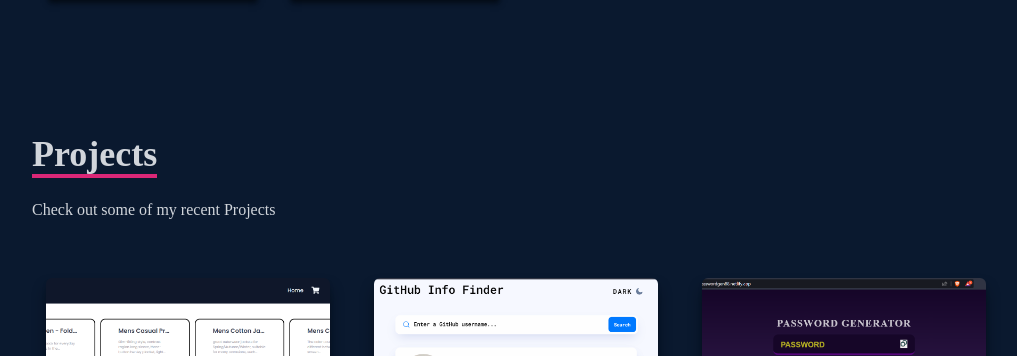
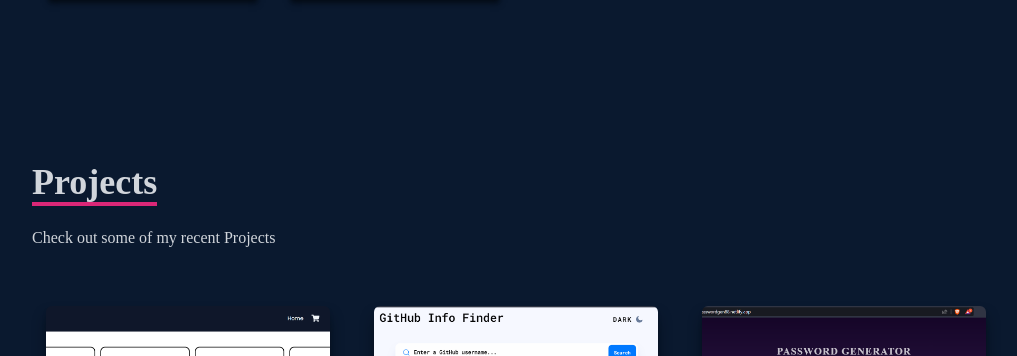
Before and after one commit to rashup198/portfolio-one, a React (Create React App) app: page / in a window 1280 px wide. Shown: the part 2380-2736 px from the top of the page, without its empty margins (124-1141 px from the left). Built offline with nearby package versions, Linux system fonts and the light colour scheme.

Commit message:
Updated Work.js

```diff
--- a/src/components/Work.js
+++ b/src/components/Work.js
@@ -11,10 +11,10 @@ import project6 from "../assets/projects/work6.png"
 
 const Work = () => {
   return (
-    <div className='w-full md:h-screen text-gray-300 bg-[#0a192f]'>
+    <div name='project' className='w-full md:h-screen text-gray-300 bg-[#0a192f]'>
 
       <div className='max-w-[1000px] mx-auto p-4 flex flex-col justify-center w-full h-full'>
-        <div className='pb-8'>
+        <div className='pb-8 mt-14'>
             <p className='text-4xl font-bold inline border-b-4 border-pink-600'>Projects</p>
             <p className='py-6'>Check out some of my recent Projects</p>
         </div>
```
